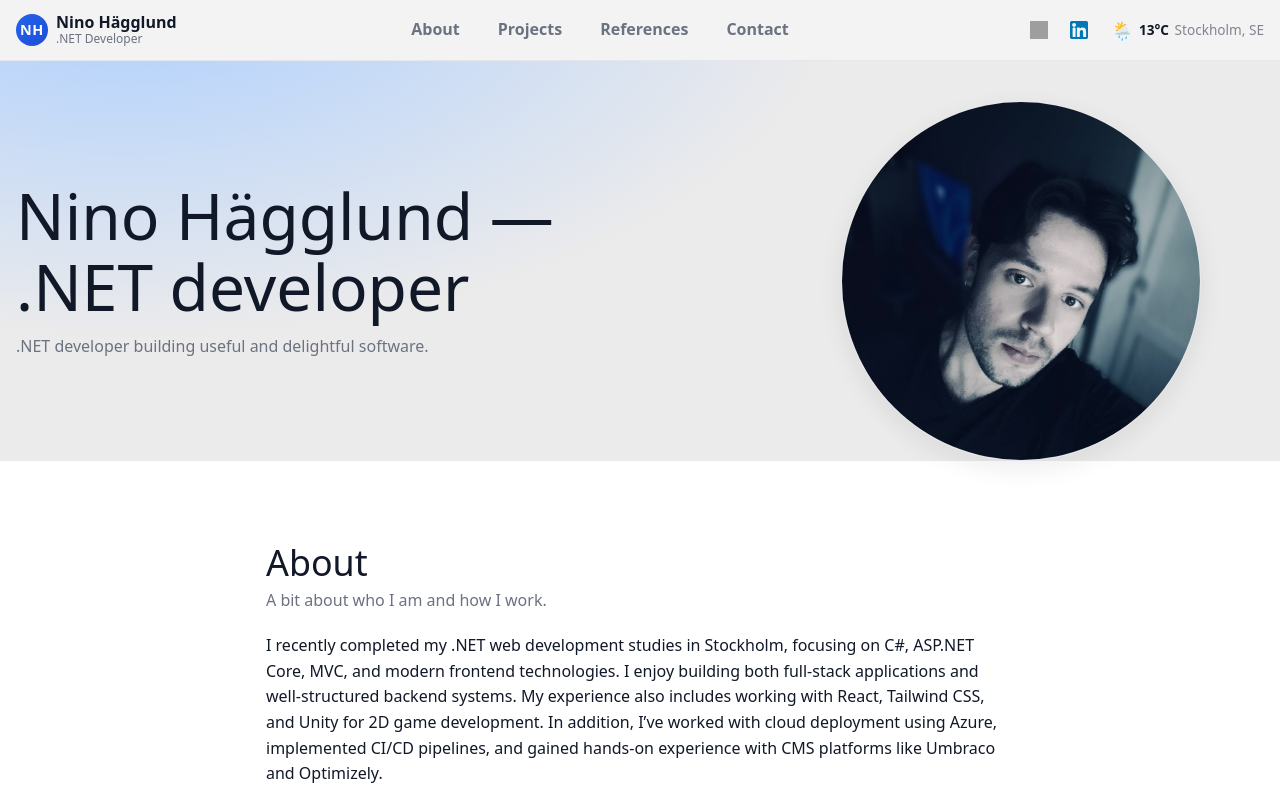
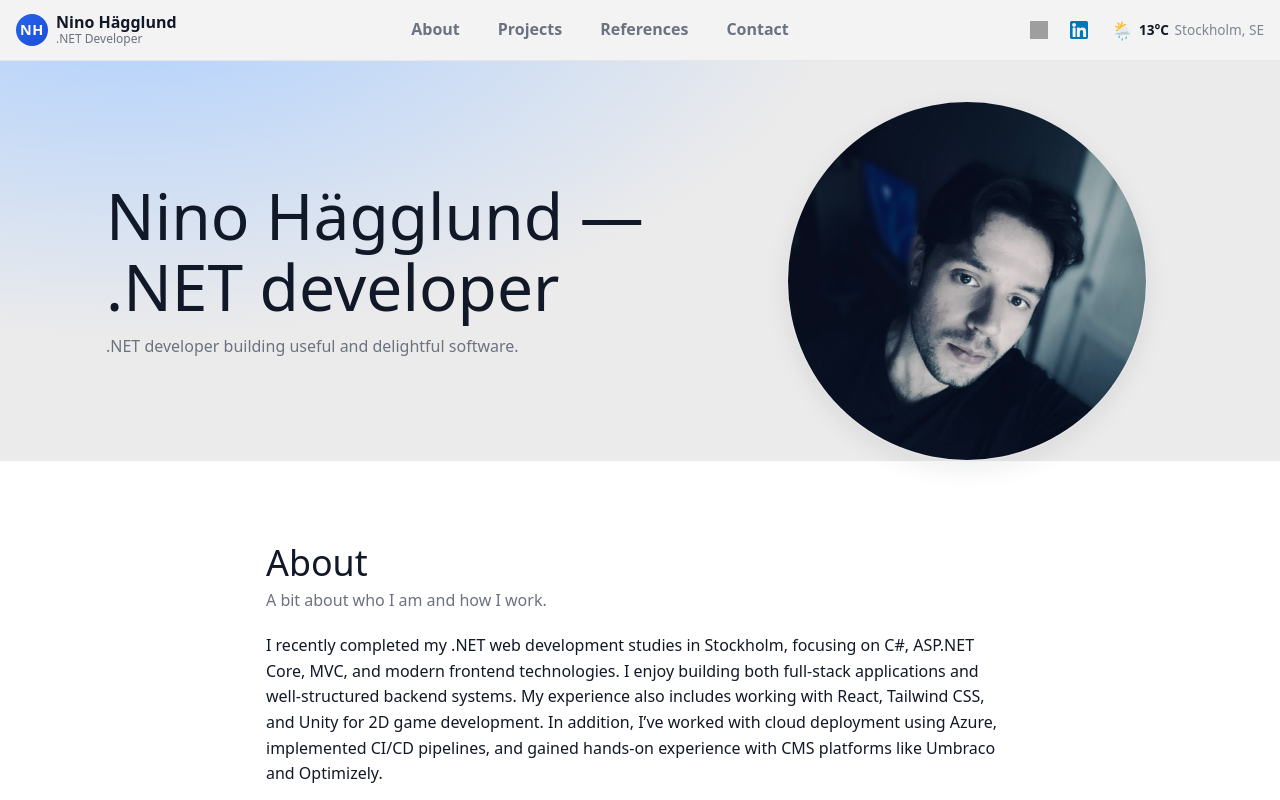
Before and after one commit to ninohaegglund/ninohaegglund-portfolio-2025, a React (Vite) app: page / in a window 1280 px wide. Shown: the top 800 px of the page. Built offline with nearby package versions, Linux system fonts and the light colour scheme; grey boxes are pictures that could not be loaded.

Commit message:
Update hero section styling; set max-width for container and simplify hover effects for portrait image

```diff
--- a/src/App.css
+++ b/src/App.css
@@ -174,8 +174,12 @@
   align-items: center;
 }
 
+/* Keep hero section at previous container width */
+.hero .container {
+  max-width: 1100px;
+}
+
 .hero-title {
-  max-width: 600px;
   font-size: clamp(4rem, 4vw, 4rem);
   line-height: 1.1;
   margin: 0 0 .75rem;
@@ -346,10 +350,8 @@ html { scroll-behavior: smooth; }
 .portrait--round { border-radius: 999px; }
 
 /* Hover scale effect for hero image */
-@media (hover: hover) {
-  .portrait:hover { transform: scale(1.06); }
-  .portrait-wrap:hover .portrait { transform: scale(1.06); }
-}
+.portrait:hover { transform: scale(1.06); }
+.portrait-wrap:hover .portrait { transform: scale(1.06); }
 .portrait-wrap:focus-within .portrait { transform: scale(1.06); }
 
 @media (prefers-reduced-motion: reduce) {
```
